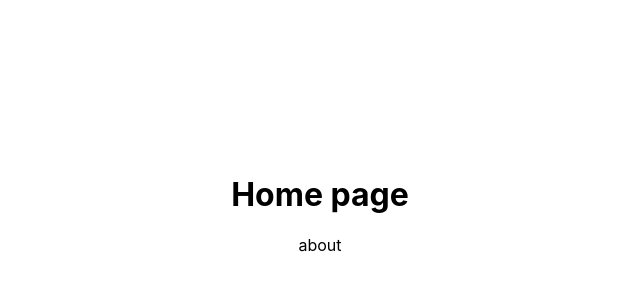
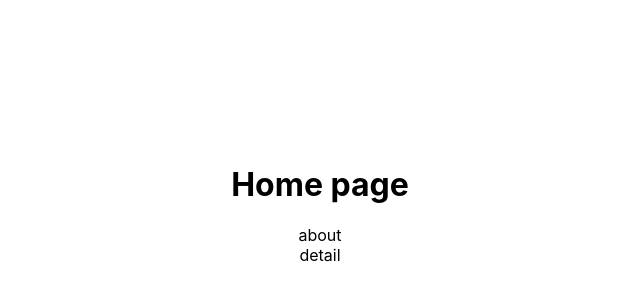
Before and after one commit to K-Daiki-0ne/page-transition-paractice, a Next.js app: page / in a window 1280 px wide. Shown: the part 196-496 px from the top of the page, without its empty margins (320-960 px from the left). Built offline with nearby package versions, Linux system fonts and the light colour scheme.

Commit message:
create: detial page

```diff
--- a/pages/index.tsx
+++ b/pages/index.tsx
@@ -20,6 +20,12 @@ export default function Home() {
         </Link>
       </div>
 
+      <div>
+        <Link href="/detail">
+          detail
+        </Link>
+      </div>
+
     </div>
   )
 }
```
Also changed, not shown: pages/detail.tsx (+6 -4 lines).
